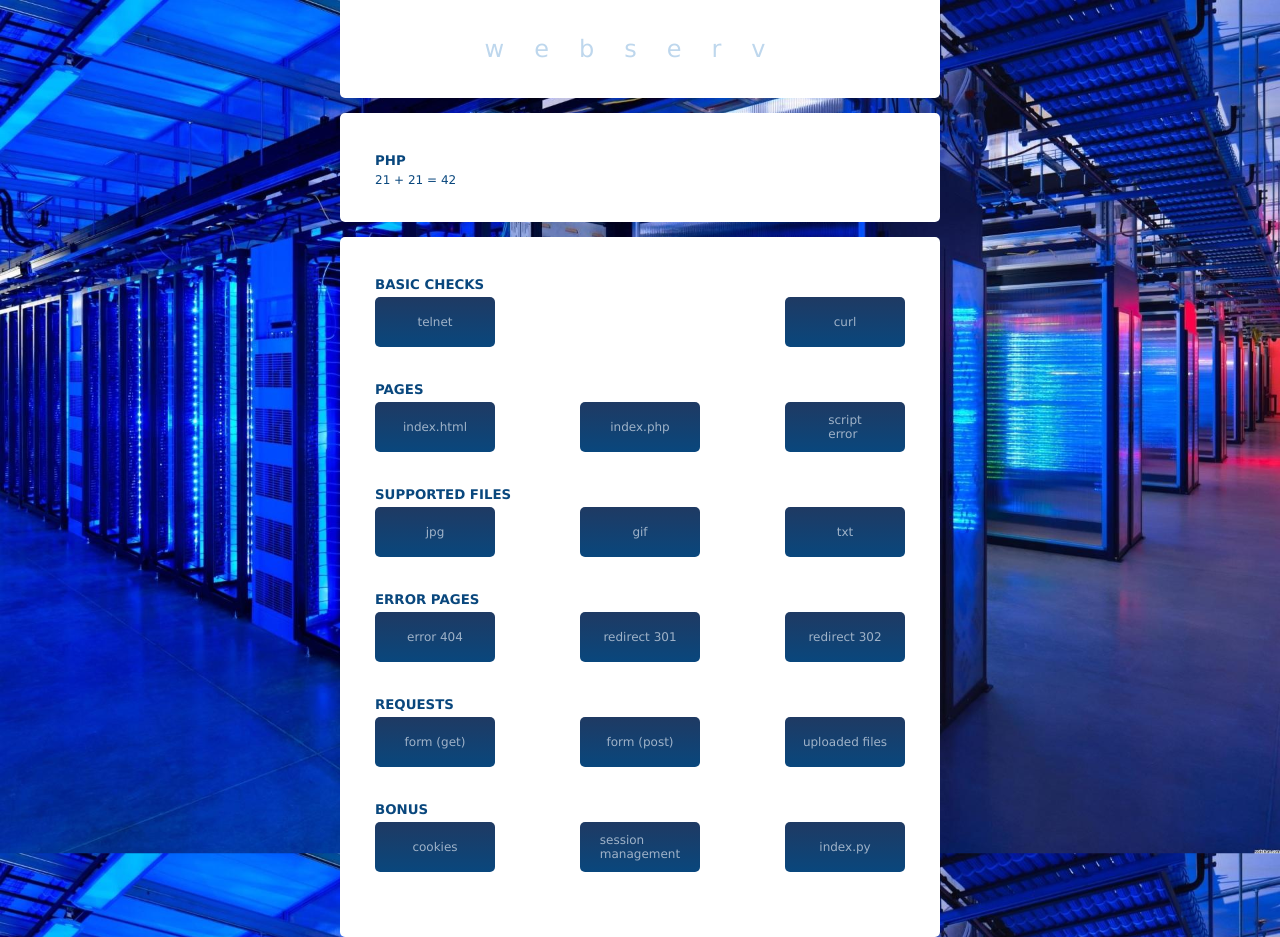
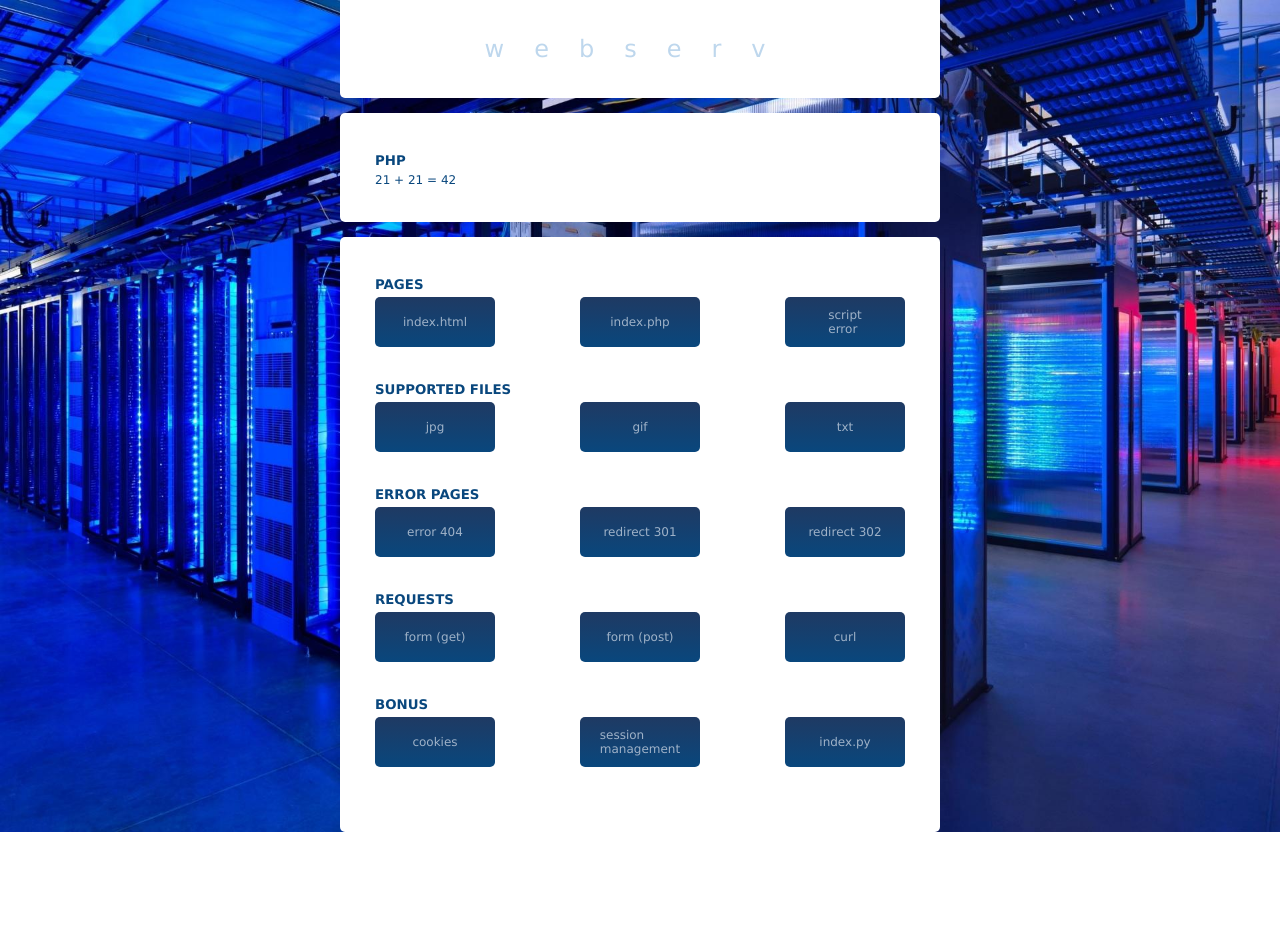
Before and after one commit to Himak1/Webserv, a PHP site: page /upload/ in a window 1280 px wide. After the commit the page ends 832 px from the top, so only its background shows below. Run offline with PHP 8.4, Linux system fonts and the light colour scheme.

Commit message:
small refactoring

```diff
--- a/www/templates/bottom.php
+++ b/www/templates/bottom.php
@@ -1,10 +1,4 @@
 		<div id="bottom">
-			<h3 class="">BASIC CHECKS</h3>
-			<div class="column">
-				<a class="item" href="/telnet">telnet</a>
-				<a class="item" href="/curl">curl</a>
-			</div>
-
 			<h3 class="">PAGES</h3>
 			<div class="column">
 				<a class="item" href="/index.html">index.html</a>
@@ -30,7 +24,7 @@
 			<div class="column">
 				<a class="item" href="/form_get">form (get)</a>
 				<a class="item" href="/form_post">form (post)</a>
-				<a class="item" href="/upload_files">uploaded files</a>
+				<a class="item" href="/curl">curl</a>
 			</div>
 
 			<h3 class="">BONUS</h3>
```
Also changed, not shown: www/index.html (+1 -7 lines).
